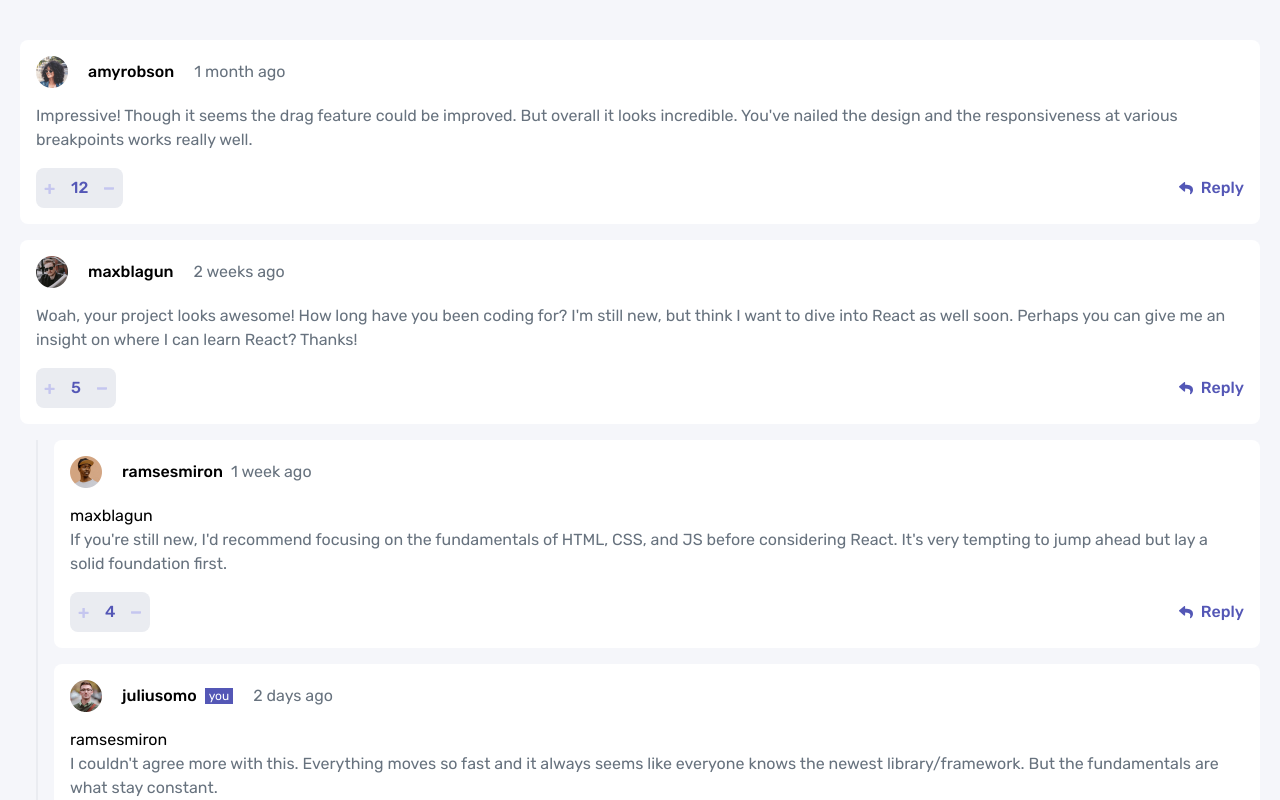
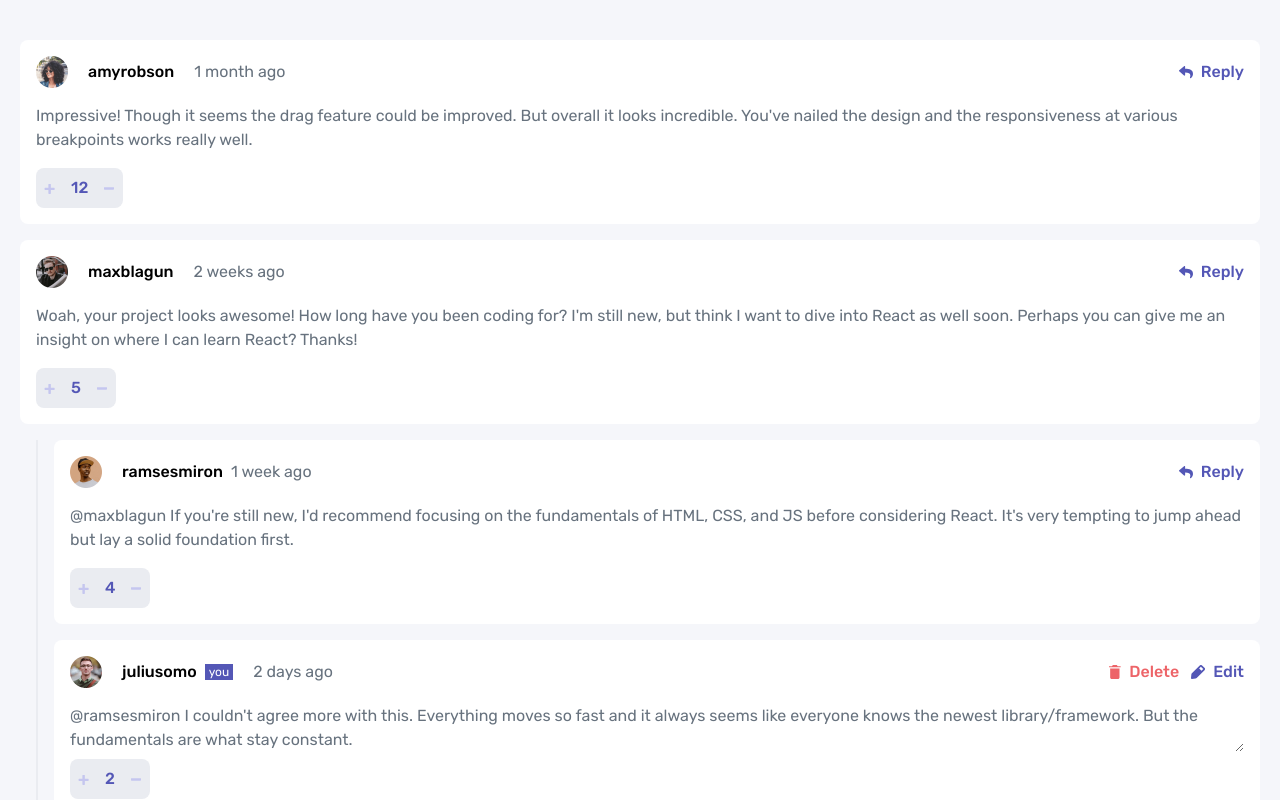
Before and after one commit to atikahnaz/interactive-comments-section-main, a React (Vite) app: page / in a window 1280 px wide. Shown: the top 800 px of the page. Built offline with nearby package versions, Linux system fonts and the light colour scheme.

Commit message:
delete edit fx

```diff
--- a/src/componets/CommentsBox.jsx
+++ b/src/componets/CommentsBox.jsx
@@ -49,12 +49,64 @@ export default function CommentsBox({
     minusScore(id);
   };
 
+  const deletePost = (id) => {
+    console.log("delete");
+    console.log("id" + id);
+    setShowDeletePopup(true);
+    setIdToDelete(id);
+  };
+
+  const idToDeleteComment = (id) => {
+    deletePostFromParent(id);
+    setShowDeletePopup(false);
+  };
+
+  const cancelDelete = () => {
+    setShowDeletePopup(false);
+  };
+
+  const DeleteEdit = ({ id }) => {
+    return (
+      <>
+        <div className="flex items-center cursor-pointer">
+          <div className="mr-2">
+            <img src={IconDelete} alt="" />
+          </div>
+          <div
+            className="font-medium text-fe-soft-red mr-3 cursor-pointer"
+            onClick={() => deletePost(id)}
+          >
+            Delete
+          </div>
+          <div className="mr-2 cursor-pointer">
+            <img src={IconEdit} alt="" />
+          </div>
+          <div className="font-medium text-fe-moderate-blue">Edit</div>
+        </div>
+      </>
+    );
+  };
+
+  const ReplyIcon = ({ id }) => {
+    return (
+      <div className="flex items-center text-fe-moderate-blue ">
+        <img className="object-contain pr-2 " src={IconReply} alt="" />
+        <div
+          className="font-medium cursor-pointer"
+          onClick={() => ReplyBoxId(id)}
+        >
+          Reply
+        </div>
+      </div>
+    );
+  };
   const RecursiveShowReplies = ({ data, idToReply, addScoreReply }) => {
     return (
       <div className="ml-4 border-l-2 pl-4 border-fe-light-gray">
         {data.map((reply) => (
           <div className=" bg-fe-white mb-4 p-4 rounded-lg">
             {/**profile */}
+            <div className="flex items-center justify-between">
               <div className="flex items-center mb-4">
                 <div className="pr-5">
                   <img className=" w-8 h-8" src={reply.user.image.png} alt="" />
@@ -76,11 +128,28 @@ export default function CommentsBox({
                   {reply.createdAt}
                 </div>
               </div>
+              {reply.user.username == Data.currentUser.username ? (
+                <div className="hidden md:flex mb-4">
+                  <DeleteEdit id={reply.id} />
+                </div>
+              ) : (
+                <div className="hidden md:flex mb-4">
+                  <ReplyIcon id={reply.id} />
+                </div>
+              )}
+            </div>
             {/**replies content */}
-            <div>{reply.replyingTo}</div>
+            {/* <div>{reply.replyingTo}</div> */}
+            {reply.user.username == Data.currentUser.username ? (
+              <textarea
+                value={"@" + reply.replyingTo + " " + reply.content}
+                className="w-full text-fe-grayish-Blue text-base"
+              />
+            ) : (
               <div className=" text-fe-grayish-Blue text-base mb-4">
-              {reply.content}
+                {"@" + reply.replyingTo + " " + reply.content}
               </div>
+            )}
             {/**score and reply button */}
             <div className="flex justify-between">
               <div className="flex bg-fe-light-gray items-center rounded-lg">
@@ -102,40 +171,44 @@ export default function CommentsBox({
               </div>
 
               {reply.user.username == Data.currentUser.username ? (
-                <div className="flex items-center cursor-pointer">
-                  <div className="mr-2">
-                    <img src={IconDelete} alt="" />
-                  </div>
-                  <div
-                    className="font-medium text-fe-soft-red mr-3 cursor-pointer"
-                    onClick={() => deletePost(reply.id)}
-                  >
-                    Delete
-                  </div>
-                  <div className="mr-2 cursor-pointer">
-                    <img src={IconEdit} alt="" />
-                  </div>
-                  <div className="font-medium text-fe-moderate-blue">Edit</div>
+                // <div className="flex items-center cursor-pointer">
+                //   <div className="mr-2">
+                //     <img src={IconDelete} alt="" />
+                //   </div>
+                //   <div
+                //     className="font-medium text-fe-soft-red mr-3 cursor-pointer"
+                //     onClick={() => deletePost(reply.id)}
+                //   >
+                //     Delete
+                //   </div>
+                //   <div className="mr-2 cursor-pointer">
+                //     <img src={IconEdit} alt="" />
+                //   </div>
+                //   <div className="font-medium text-fe-moderate-blue">Edit</div>
+                // </div>
+                <div className="md:hidden">
+                  <DeleteEdit id={reply.id} />
                 </div>
               ) : (
-                <div className="flex items-center text-fe-moderate-blue">
-                  <img
-                    className="object-contain pr-2 "
-                    src={IconReply}
-                    alt=""
-                  />
-                  <div
-                    className="font-medium cursor-pointer"
-                    onClick={() => ReplyBoxId(reply.id)}
-                  >
-                    Reply
-                  </div>
+                // <div className="flex items-center text-fe-moderate-blue">
+                //   <img
+                //     className="object-contain pr-2 "
+                //     src={IconReply}
+                //     alt=""
+                //   />
+                //   <div
+                //     className="font-medium cursor-pointer"
+                //     onClick={() => ReplyBoxId(reply.id)}
+                //   >
+                //     Reply
+                //   </div>
+                // </div>
+                <div className="md:hidden">
+                  <ReplyIcon id={reply.id} />
                 </div>
               )}
             </div>
-
             {/**reply box */}
-
             {showReplyBoxIdBased === reply.id && showReplyBox == true ? (
               <Reply
                 currentUser={Data.currentUser}
@@ -160,20 +233,6 @@ export default function CommentsBox({
     );
   };
 
-  const deletePost = (id) => {
-    console.log("delete");
-    setShowDeletePopup(true);
-    setIdToDelete(id);
-  };
-
-  const idToDeleteComment = (id) => {
-    deletePostFromParent(id);
-    setShowDeletePopup(false);
-  };
-
-  const cancelDelete = () => {
-    setShowDeletePopup(false);
-  };
   return (
     <>
       <div className=" font-feRubik">
@@ -184,6 +243,7 @@ export default function CommentsBox({
               {/**container comments */}
               <div className=" bg-fe-white mb-4 p-4 rounded-lg">
                 {/**Profile */}
+                <div className="flex justify-between">
                   <div className="flex items-center mb-4">
                     <div className="pr-5">
                       <img
@@ -206,11 +266,39 @@ export default function CommentsBox({
                       {item.createdAt}
                     </div>
                   </div>
+                  {Data.currentUser.username === item.user.username ? (
+                    <div className="hidden md:flex items-center mb-4">
+                      <DeleteEdit id={item.id} />
+                    </div>
+                  ) : (
+                    <div className="hidden md:flex items-center mb-4">
+                      <ReplyIcon id={item.id} />
+                    </div>
+                  )}
+                </div>
 
-                {/**Comments */}
+                {Data.currentUser.username === item.user.username ? (
+                  <textarea
+                    value={item.content}
+                    className="w-full text-fe-grayish-Blue text-base"
+                  />
+                ) : (
                   <div className=" text-fe-grayish-Blue text-base mb-4">
                     {item.content}
                   </div>
+                )}
+
+                {/**Comments */}
+                {/* <div className=" text-fe-grayish-Blue text-base mb-4">
+                  {item.content}
+                </div> */}
+
+                {/* {Data.currentUser.username === item.user.username && (
+                  <textarea
+                    value={item.content}
+                    className="w-full text-fe-grayish-Blue text-base"
+                  />
+                )} */}
 
                 {/**score and reply button */}
                 <div className="flex justify-between">
@@ -235,36 +323,42 @@ export default function CommentsBox({
                   {/**reply */}
 
                   {Data.currentUser.username === item.user.username ? (
-                    <div className="flex items-center cursor-pointer">
-                      <div className="mr-2">
-                        <img src={IconDelete} alt="" />
-                      </div>
-                      <div
-                        className="font-medium text-fe-soft-red mr-3"
-                        onClick={() => deletePost(item.id)}
-                      >
-                        Delete
-                      </div>
-                      <div className="mr-2">
-                        <img src={IconEdit} alt="" />
-                      </div>
-                      <div className="font-medium text-fe-moderate-blue">
-                        Edit
-                      </div>
+                    // <div className="flex items-center cursor-pointer">
+                    //   <div className="mr-2">
+                    //     <img src={IconDelete} alt="" />
+                    //   </div>
+                    //   <div
+                    //     className="font-medium text-fe-soft-red mr-3"
+                    //     onClick={() => deletePost(item.id)}
+                    //   >
+                    //     Delete
+                    //   </div>
+                    //   <div className="mr-2">
+                    //     <img src={IconEdit} alt="" />
+                    //   </div>
+                    //   <div className="font-medium text-fe-moderate-blue">
+                    //     Edit
+                    //   </div>
+                    // </div>
+                    <div className="md:hidden">
+                      <DeleteEdit id={item.id} />
                     </div>
                   ) : (
-                    <div className="flex items-center text-fe-moderate-blue ">
-                      <img
-                        className="object-contain pr-2 "
-                        src={IconReply}
-                        alt=""
-                      />
-                      <div
-                        className="font-medium cursor-pointer"
-                        onClick={() => ReplyBoxId(item.id)}
-                      >
-                        Reply
-                      </div>
+                    // <div className="flex items-center text-fe-moderate-blue ">
+                    //   <img
+                    //     className="object-contain pr-2 "
+                    //     src={IconReply}
+                    //     alt=""
+                    //   />
+                    //   <div
+                    //     className="font-medium cursor-pointer"
+                    //     onClick={() => ReplyBoxId(item.id)}
+                    //   >
+                    //     Reply
+                    //   </div>
+                    // </div>
+                    <div className="md:hidden">
+                      <ReplyIcon id={item.id} />
                     </div>
                   )}
                 </div>
```
Lines whose indentation alone changed are shown as unchanged.
